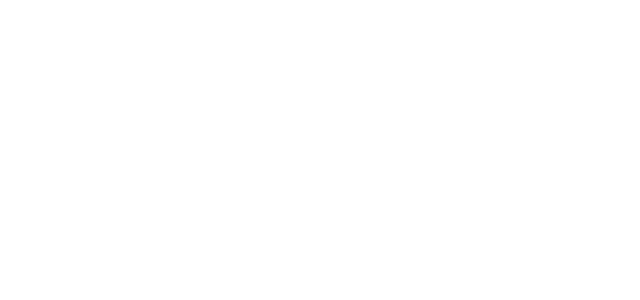
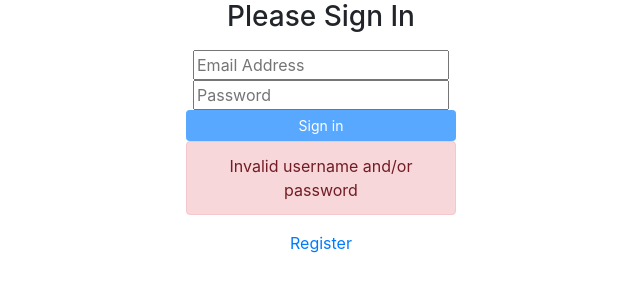
Before and after one commit to kemora08/BlanksSignOn, an Angular app: page /signin in a window 1280 px wide. Shown: the top 300 px of the page, without its empty margins (319-959 px from the left). Built offline with nearby package versions, Linux system fonts and the light colour scheme.

Commit message:
initial commit

```diff
--- /dev/null
+++ b/src/app/iuser.ts
@@ -0,0 +1,4 @@
+export interface IUser {
+    username: string;
+    password: string;
+}
--- a/src/app/registration/registration.component.html
+++ b/src/app/registration/registration.component.html
@@ -1,4 +1,4 @@
-<div class="container text-center" style="max-width: 300px; margin: auto">
+<div class="container text-center" style="max-width: 215px; margin: auto">
     <form [formGroup]="formSubmit" class="form-signin" (ngSubmit)="submit()">
         <h1 class="h3 mb-3">Please Register</h1>
         <input type="email" formControlName="inputEmail" class="form-Control" placeholder="Email Address">
--- a/src/app/sign-in/sign-in.component.html
+++ b/src/app/sign-in/sign-in.component.html
@@ -6,7 +6,7 @@
         <input type="password" formControlName="inputPassword" class="form-Control" placeholder="Password">
         <label class="alert alert-danger" *ngIf="inputPasswordInvalid">Password required</label>
         <button class="btn btn-sm btn-primary btn-block" type="submit" [disabled]="formSubmit.invalid">Sign in</button>
-        <label class="alert alert-danger" *ngIf="|validLogin">Invalid username and/or password</label>
+        <label class="alert alert-danger" *ngIf="validLogin">Invalid username and/or password</label>
     </form>
     <a routerLink="/register">Register</a>
 </div>
--- a/src/app/sign-in/sign-in.component.ts
+++ b/src/app/sign-in/sign-in.component.ts
@@ -2,13 +2,14 @@ import { Component, OnInit } from '@angular/core';
 import { FormBuilder, FormControl, FormGroup, Validators } from '@angular/forms';
 import { Router } from '@angular/router';
 import { AuthService } from '../auth/auth.service';
+import { IUser } from '../iuser';
 
 @Component({
   selector: 'app-sign-in',
   templateUrl: './sign-in.component.html',
   styleUrls: ['./sign-in.component.css']
 })
-export class SignInComponent {
+export class SignInComponent implements OnInit {
 
   formSubmit: FormGroup;
   inputEmail: FormControl = new FormControl('', Validators.email);
@@ -31,6 +32,8 @@ this.formSubmit = this.formBuilder.group({
       inputPassword: ['', Validators.required]
     });
    }
+  ngOnInit(): void {
+  }
 
 
 submit(): void {
@@ -39,10 +42,10 @@ submit(): void {
   this.validLogin = this.authService.login(this.formSubmit.controls.inputEmail.value,
     this.formSubmit.controls.inputPassword.value);
 
- // const user: IUser = {
-   // username: this.inputEmail.value,
-    // password: this.inputPassword.value
-   // };
+  const user: IUser = {
+    username: this.inputEmail.value,
+     password: this.inputPassword.value
+ };
 
   if (this.validLogin) {
     this.router.navigate(['/userProfile']);
```
